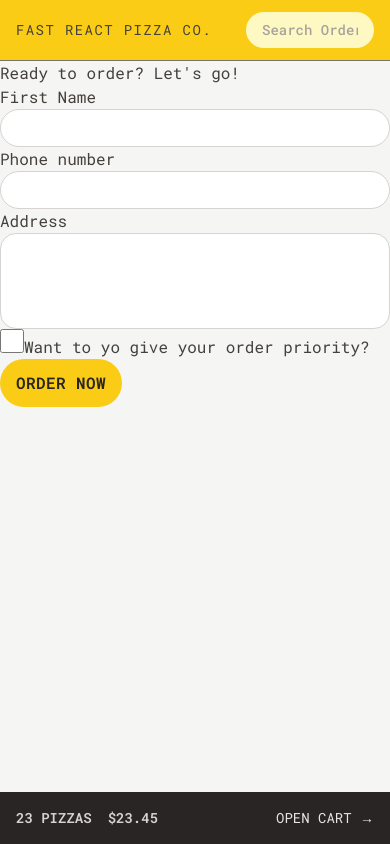
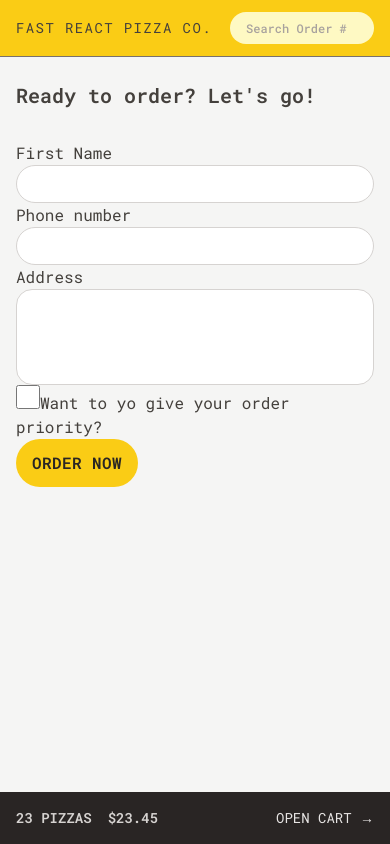
Before and after one commit to DevMasen/fast-react-pizza, a React (Vite) app: page /order/new in a window 390 px wide. Built offline with nearby package versions, Linux system fonts and the light colour scheme.

Commit message:
E310: feat: styling the order form

```diff
--- a/src/features/order/CreateOrder.jsx
+++ b/src/features/order/CreateOrder.jsx
@@ -37,8 +37,8 @@ function CreateOrder() {
   const navigation = useNavigation();
   const isSubmitting = navigation.state === 'submitting';
   return (
-    <div>
-      <h2>Ready to order? Let's go!</h2>
+    <div className="px-4 py-6">
+      <h2 className="mb-8 text-xl font-semibold">Ready to order? Let's go!</h2>
 
       <Form method="POST">
         <div>
--- a/src/ui/Header.jsx
+++ b/src/ui/Header.jsx
@@ -20,7 +20,7 @@ function Header() {
           placeholder="Search Order #"
           value={searchQuery}
           onChange={(e) => setSearchQuery(e.target.value)}
-          className="w-32 rounded-full bg-yellow-100 px-4 py-2 text-sm font-medium transition-all duration-300 placeholder:text-stone-400 focus:outline-none focus:ring focus:ring-yellow-500 focus:ring-opacity-50 sm:w-64 sm:text-base sm:focus:w-72"
+          className="w-36 rounded-full bg-yellow-100 px-4 py-2 text-xs font-medium transition-all duration-300 placeholder:text-stone-400 focus:outline-none focus:ring focus:ring-yellow-500 focus:ring-opacity-50 sm:w-64 sm:text-base sm:focus:w-72"
         />
       </form>
       <Username />
```
